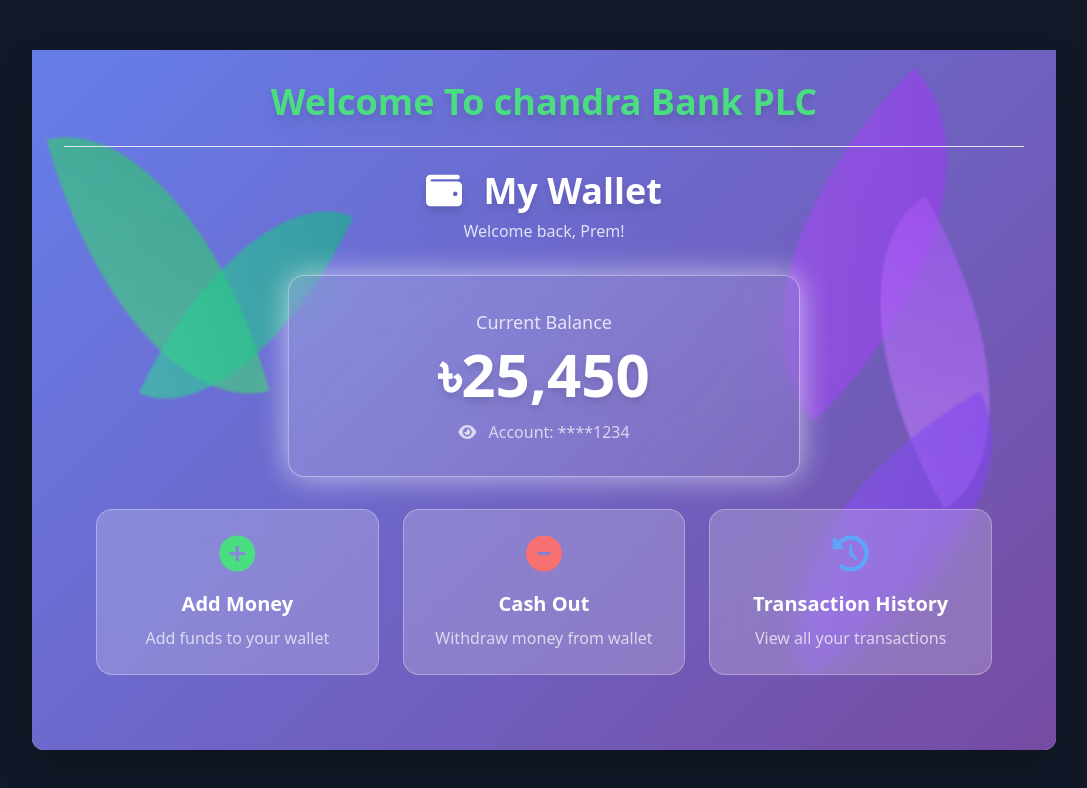
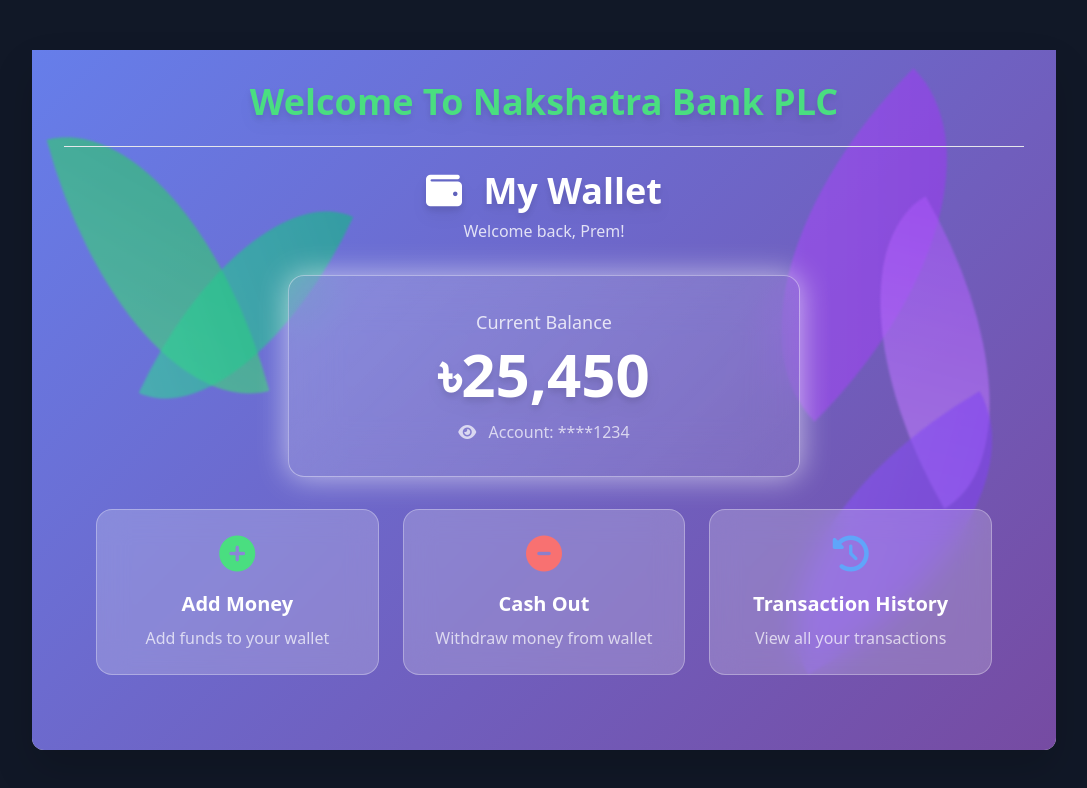
Before and after one commit to premhaldar/mobile-banking, a plain HTML site: page home.html in a window 1280 px wide. Shown: the whole page, without its empty margins (96-1183 px from the left). Drawn offline with nearby package versions, Linux system fonts and the light colour scheme.

Commit message:
all feturs added

```diff
--- a/home.html
+++ b/home.html
@@ -38,7 +38,7 @@
             <h1
               class="text-3xl md:text-4xl font-bold text-green-400 mb-2 drop-shadow-lg"
             >
-              Welcome To chandra Bank PLC
+              Welcome To Nakshatra Bank PLC
             </h1>
             <!-- divider -->
             <div class="flex items-center my-6">
```
Also changed, not shown: index.html (+1 -1 lines).
